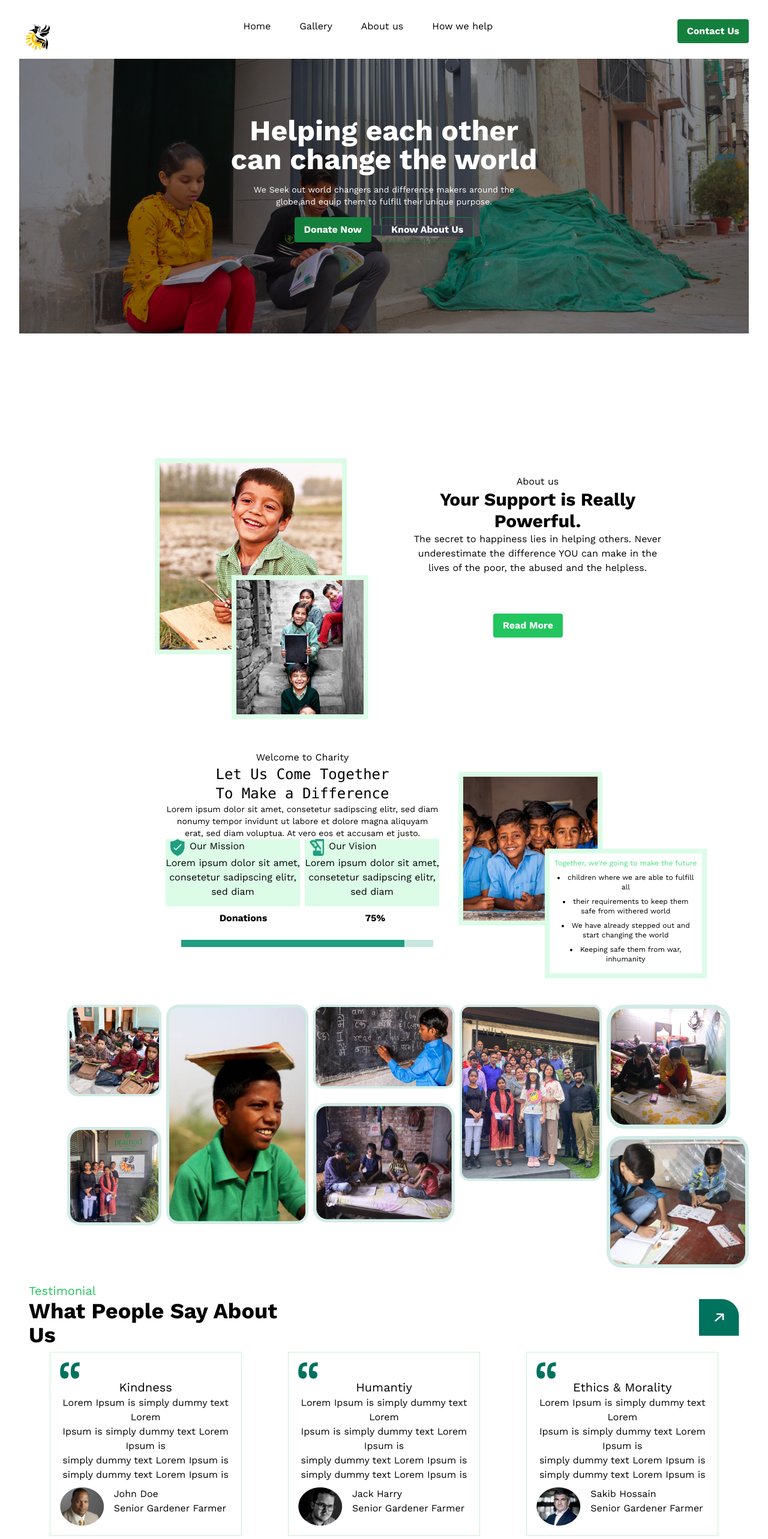
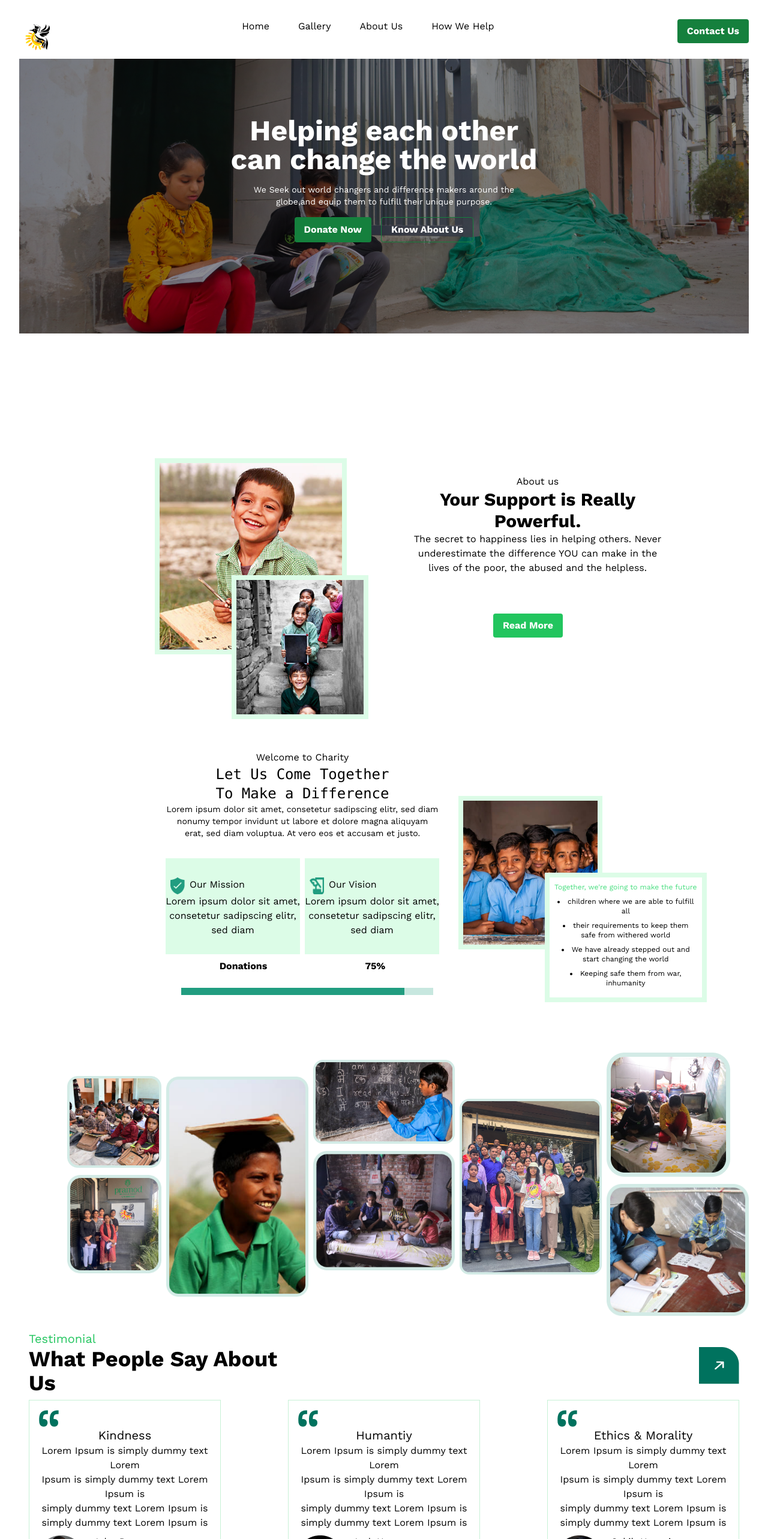
Before and after one commit to Amoh-Ntim/charity-non-profit, a React (Vite) app: page / in a window 1280 px wide. Shown: the top 2566 px of the page at 60% size. Built offline with nearby package versions, Linux system fonts and the light colour scheme.

Commit message:
React scroll

```diff
--- a/package.json
+++ b/package.json
@@ -11,7 +11,9 @@
   },
   "dependencies": {
     "react": "^18.2.0",
-    "react-dom": "^18.2.0"
+    "react-dom": "^18.2.0",
+    "react-router-dom": "^6.16.0",
+    "react-scroll": "^1.8.9"
   },
   "devDependencies": {
     "@types/react": "^18.2.15",
--- a/src/Hero/Bottomnav.jsx
+++ b/src/Hero/Bottomnav.jsx
@@ -1,7 +1,7 @@
 
 const Bottomnav = () => {
   return (
-    <div className="flex p-20 bg-black text-white xs:flex-col items-center text-center md:flex-row justify-around">
+    <div className="flex p-20 bg-black text-white xs:flex-col items-center text-center md:flex-row justify-around" id="bottomnav">
     {/* Address div */}
     <div  className="md:text-left">
     <h6>Address</h6>
@@ -51,8 +51,3 @@ const Bottomnav = () => {
 }
 
 export default Bottomnav
-
-
-
-// how to click on a link on a page to move to other parts of the page in react
-// using different react components on the page
--- a/src/Hero/Hero1.jsx
+++ b/src/Hero/Hero1.jsx
@@ -22,7 +22,7 @@ const Hero1 = () => {
       };
     }, []);
   return (
-    <div className="relative">
+    <div className="relative" id="hero1">
       <img
         src="/Rectangle 2907.png" // Replace with the path to your image
         alt="Your Image"
--- a/src/Hero/Hero3.jsx
+++ b/src/Hero/Hero3.jsx
@@ -1,6 +1,6 @@
 const Hero3 = () => {
   return (
-  <div className="flex mt-20 gap-8 justify-center xs:flex-col lg:flex-row">
+  <div className="flex mt-20 gap-8 justify-center xs:flex-col lg:flex-row" id="hero3">
      <div className="flex-row justify-center items-center">
 
      <div className="flex-row">
@@ -13,10 +13,11 @@ const Hero3 = () => {
           <h6>Lorem ipsum dolor sit amet, consetetur sadipscing elitr, sed diam</h6>
           <h6>nonumy tempor invidunt ut labore et dolore magna aliquyam</h6>
           <h6>erat, sed diam voluptua. At vero eos et accusam et justo.</h6>
-     </div>
-
-      <div className="flex gap-2 items-center justify-center">
-          <div className="bg-green-100 w-56 h-28">
+          </div>
+    {/* green bg for mission and vision */}
+      <div className="flex gap-2 items-center justify-center mt-8">
+          <div className="flex-col bg-green-100 xs:h-40 sm:w-56 h-28">
+          <div className="xs:mt-2 sm:mt-8">
             <div className="flex gap-2">
              <img src="/Vector.png" className="w-6 h-7 ml-2"/>
              <h6 className="">Our Mission</h6>
@@ -25,8 +26,10 @@ const Hero3 = () => {
             <h6>consetetur sadipscing elitr,</h6>
             <h6>sed diam</h6>
           </div>
+          </div>
 
-          <div className="bg-green-100 w-56  h-28">
+          <div className="bg-green-100 xs:h-40 sm:w-56 h-28">
+          <div className="xs:mt-2 sm:mt-8">
             <div className="flex gap-2">
              <img src="/Group 3180.png" className="w-6 h-7 ml-2"/>
              <h6 className="">Our Vision</h6>
@@ -34,6 +37,7 @@ const Hero3 = () => {
             <h6>Lorem ipsum dolor sit amet,</h6>
             <h6>consetetur sadipscing elitr,</h6>
             <h6>sed diam</h6>
+          </div>
           </div>
       </div>
          <div className="flex font-bold p-2 items-center xs:justify-around">
--- a/src/Hero/HeroGrid.jsx
+++ b/src/Hero/HeroGrid.jsx
@@ -1,10 +1,10 @@
 const HeroGrid = () => {
   return (
     <div className="">
-      <div className="grid xs:grid-cols-2 gap-y-2 md:grid-cols-5 gap-x-2 mt-24 h-full">
+      <div className="grid xs:grid-cols-5 gap-y-2 justify-items-center items-center md:grid-cols-5 gap-x-2 mt-24 h-full">
        <div className="grid flex-col gap-y-3 ml-20">
-        <img className="rounded-lg lg:w-66" src="Rectangle 2970.png"/>
-        <img className="flex rounded-lg lg:w-40 justify-center items-center mb-8" src="Rectangle 2977.png"/>
+        <img className="rounded-lg hidden md:block lg:w-66" src="Rectangle 2970.png"/>
+        <img className="rounded-lg hidden md:block lg:w-40 justify-center items-center mb-8" src="Rectangle 2977.png"/>
        </div>
         <img className="rounded-lg lg:w-112 row-span-2" src="Rectangle 2971.png"/>
         <div className="flex-col grid gap-y-3">
--- a/src/Hero/Testimonial.jsx
+++ b/src/Hero/Testimonial.jsx
@@ -1,11 +1,11 @@
 const Testimonial = () => {
   return (
-    <div className="flex-col p-4">
+    <div className="flex-col p-4" id="test">
      <h6  className="flex text-green-500 text-xl">Testimonial</h6>
      <div>
      <div className="flex justify-between">
         <div className="flex-col">
-          <h6 className="text-black font-bold text-4xl">What People Say About</h6>
+          <h6 className="text-black font-bold text-4xl text-left">What People Say About</h6>
           <h6 className="flex text-black font-bold text-4xl">Us</h6>
         </div>
           <div className="">
@@ -14,7 +14,7 @@ const Testimonial = () => {
         </div>
      </div>
 
-     <div className="flex xs:flex-col justify-around items-center md:flex-row gap-2 mt-2">
+     <div className="flex xs:flex-col justify-between items-center md:flex-row gap-2 mt-2">
      {/* 1st card */}
      <div  className="border border-green-500 border-opacity-25 w-80 p-4">
        <div className="">
--- a/src/Navbar/Hamburger.jsx
+++ b/src/Navbar/Hamburger.jsx
@@ -1,4 +1,6 @@
 import { useState } from "react";
+import { Link } from 'react-scroll'
+
 
 const HamburgerMenu = () => {
     const [isMenuOpen, setIsMenuOpen] = useState(false);
@@ -6,9 +8,12 @@ const HamburgerMenu = () => {
       const toggleMenu = () => {
       setIsMenuOpen(!isMenuOpen);
   };
+
+  const [click, setClick] = useState(false)
+  const closeMenu=() => setClick(!click)
   return (
     <div className="flex justify-between">
-      <div className="flex">
+      <div className="">
            {/* logo */}
            <img  src="/VGF Logo File  (1) 1.png" alt="My Image" />
         </div>
@@ -20,15 +25,13 @@ const HamburgerMenu = () => {
           &#9776; {/* Hamburger icon */}
         </button>
         {isMenuOpen && (
-          <div className="absolute top-0 right-0 mt-12 bg-white p-4 border border-gray-300 shadow-md">
+          <div className="top-0 right-0 mt-12 bg-green-300 p-4 shadow-md xs:mb-8 border-green-500 border-4 backdrop-blur-lg bg-opacity-10 rounded-lg">
             {/* Menu items go here */}
             <ul>
-            <li><a href="#" className="text-black-500 hover:text-green-700">Services</a></li>
-            <li><a href="#" className="text-black-500 hover:text-green-700">Pricing</a></li>
-            <li><a href="#" className="text-black-500 hover:text-green-700">Features</a></li>
-            <li><a href="#" className="text-black-500 hover:text-green-700">AboutUs</a></li>
-            <li><a href="#" className="text-black-500 hover:text-green-700">Login</a></li>
-            <li><a href="#" className="text-black-500 hover:text-green-700">Register</a></li>
+            <li><Link to="hero1" spy={true} smooth={true} offset={50} duration={500} onClick={closeMenu} className="text-black hover:text-green-600">Home</Link></li>
+            <li><Link to="hero3" spy={true} smooth={true} offset={50} duration={500} onClick={closeMenu} className="text-black hover:text-green-600">Gallery</Link></li>
+            <li><Link to="test" spy={true} smooth={true} offset={50} duration={500} onClick={closeMenu} className="text-black hover:text-green-600">About Us</Link></li>
+            <li><Link to="test" spy={true} smooth={true} offset={50} duration={500} onClick={closeMenu} className="text-black hover:text-green-600">How We Help</Link></li>
             </ul>
           </div>
         )}
--- a/src/Navbar/Navbar.jsx
+++ b/src/Navbar/Navbar.jsx
@@ -1,13 +1,19 @@
+import { useState } from 'react'
+import { Link } from 'react-scroll'
+
 const Navbar = () => {
+  const [click, setClick] = useState(false)
+  const closeMenu=() => setClick(!click)
   return (
     <div className="flex justify-between">
         <img src="/VGF Logo File  (1) 1.png"/>
     {/* links */}
     <div className=" flex gap-12 ">
-      <a href="#" className=" hover:text-green-600">Home</a>
-      <a href="#" className=" hover:text-green-600">Gallery</a>
-      <a href="#" className=" hover:text-green-600">About us</a>
-      <a href="#" className=" hover:text-green-600">How we help</a>
+      {/* <a href="#" className=" hover:text-green-600">Home</a> */}
+      <Link to="hero1" spy={true} smooth={true} offset={50} duration={500} onClick={closeMenu} className=" hover:text-green-600">Home</Link>
+      <Link to="hero3" spy={true} smooth={true} offset={50} duration={500} onClick={closeMenu} className=" hover:text-green-600">Gallery</Link>
+      <Link to="bottomnav" spy={true} smooth={true} offset={50} duration={500} onClick={closeMenu} className=" hover:text-green-600">About Us</Link>
+      <Link to="test" spy={true} smooth={true} offset={50} duration={500} onClick={closeMenu} className=" hover:text-green-600">How We Help</Link>
     </div>
 
     {/* green button */}
```
Also changed, not shown: 1 other file (tests, documents, lock files or other folders).
